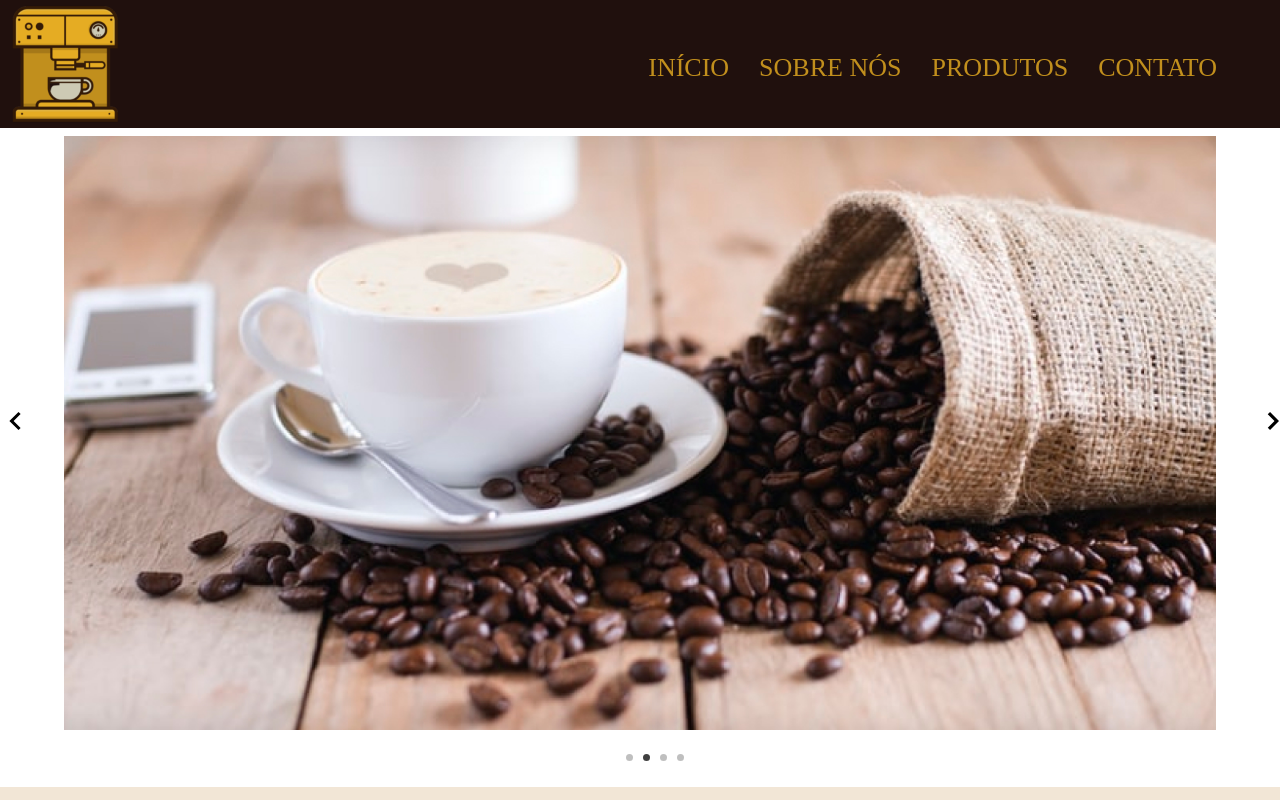
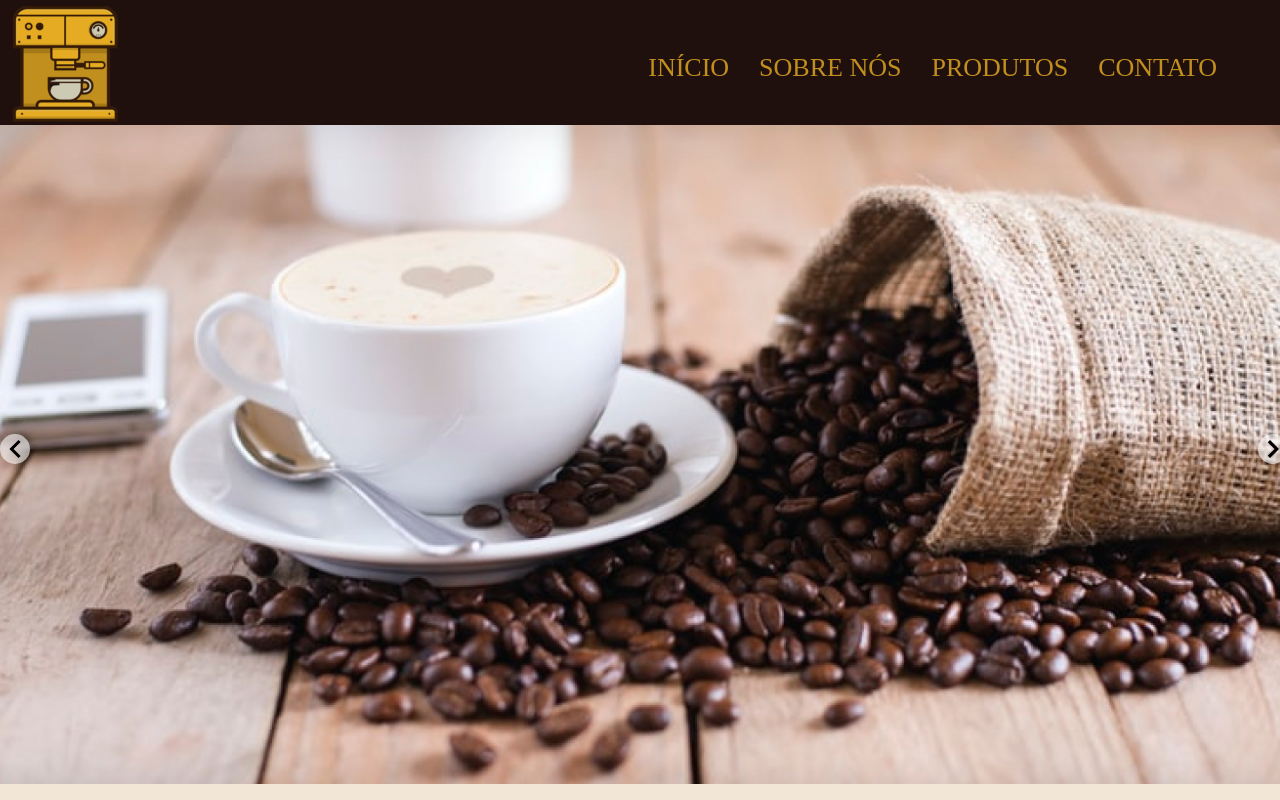
Before and after one commit to thaiis-souto7/VinhoDaArabia.io, a React (Create React App) app: page / in a window 1280 px wide. Shown: the top 800 px of the page. Built offline with nearby package versions, Linux system fonts and the light colour scheme; a web font is replaced by a local one.

Commit message:
Fixed spacing between navbar and about

```diff
--- a/src/App.css
+++ b/src/App.css
@@ -77,7 +77,7 @@ a:hover{
 @media screen and (min-width: 768px) {
 
   .navBar{
-    position: relative;
+    position: fixed;
     flex-direction: row;
     flex-wrap: nowrap;
     background-color: #20100D;
@@ -165,6 +165,11 @@ html {
 /*******************
 02. BANNER
 *******************/
+
+ul.indicators{
+   margin:0;
+}
+
 .react-slideshow-container .default-nav:last-of-type {
    margin-left: -1rem;
    margin-right: -0.5rem;
@@ -174,11 +179,12 @@ html {
   width: 100%;
   position: relative;
   margin: auto;
+  background: #f2e6d6;
 }
 
 .containerBanner img {
-  width: 90%;
-  margin: auto;
+  width: 100%;
+  margin: 0;
 }
 
 /*******************
--- a/src/slider.js
+++ b/src/slider.js
@@ -11,7 +11,7 @@ const CallbackExample = () => {
 
   const style = {
     textAlign: "center",
-    margin: "5rem 0rem 0rem 0rem ",
+    margin: "4.3rem 0rem 0rem 0rem ",
     width: "100%",
   };
 
```
Also changed, not shown: src/assets/s1.jpg.
